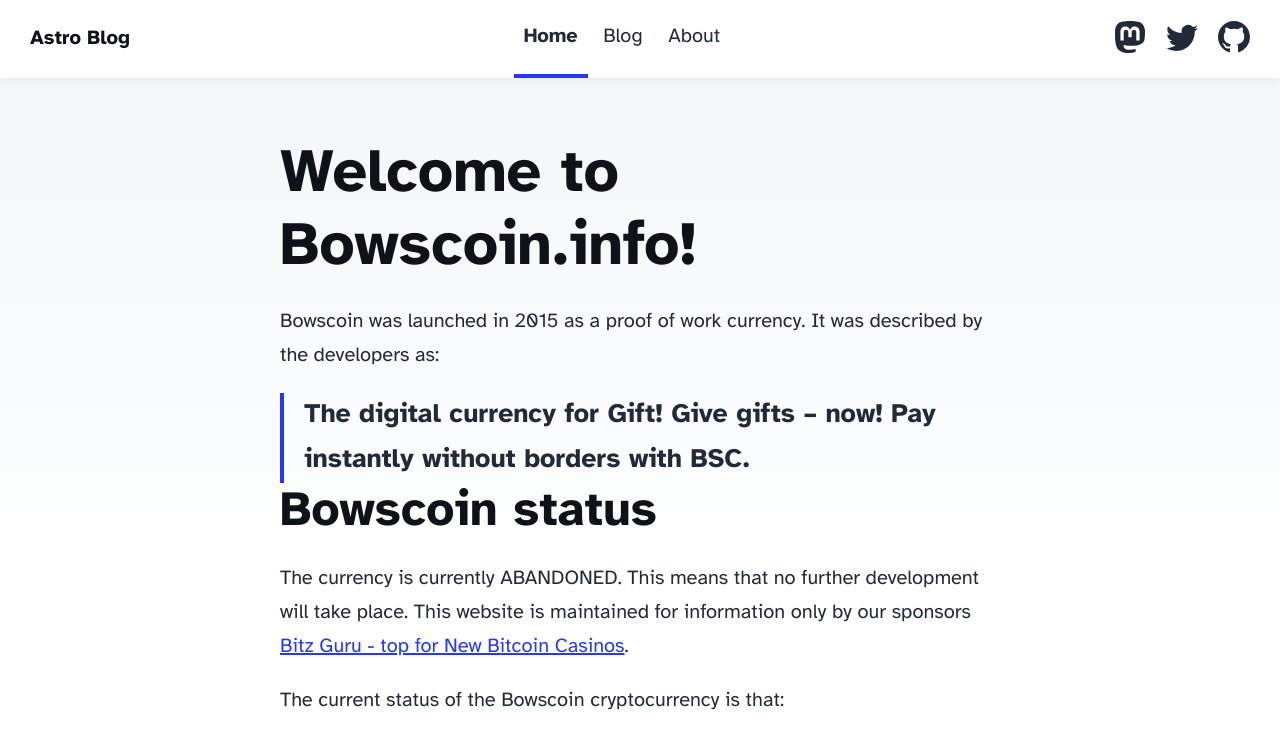
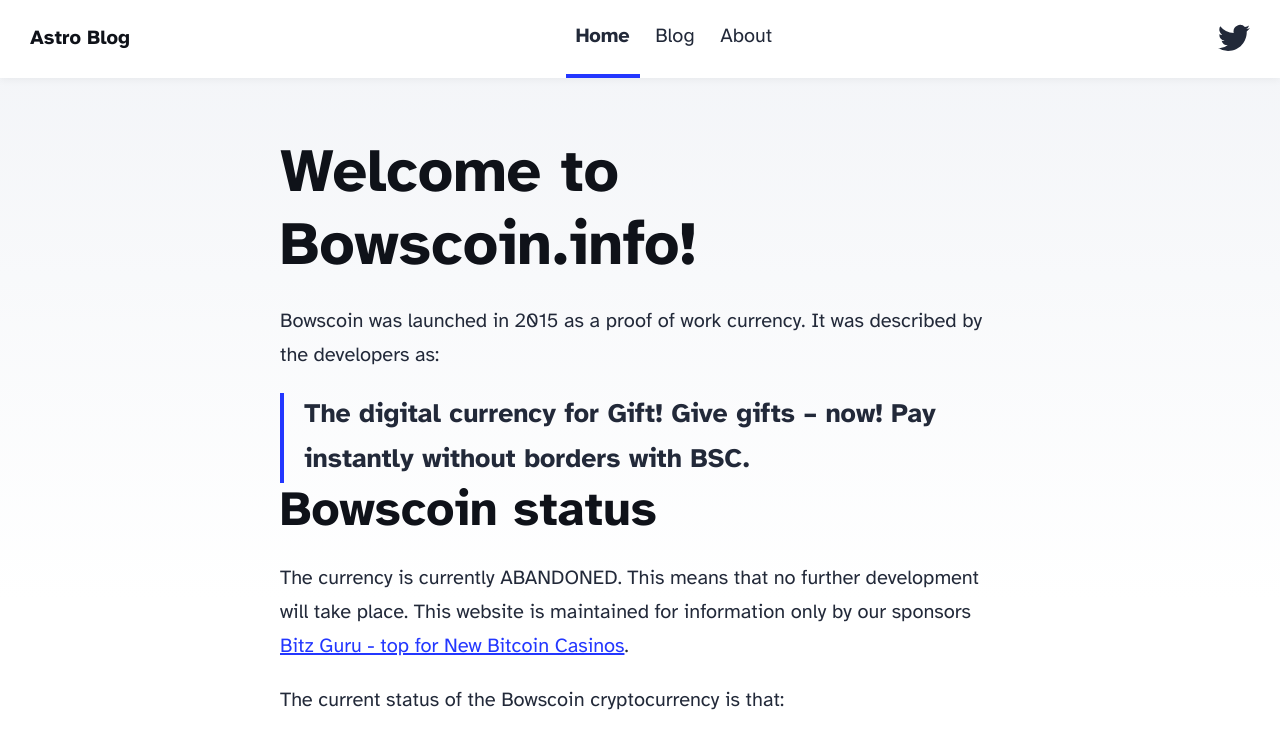
Before and after one commit to casinowizardry-design/astro-blog-starter-template, an Astro site: page / in a window 1280 px wide. Shown: the top 735 px of the page. Built offline with nearby package versions, Linux system fonts and the light colour scheme; Astro itself is replaced by a stand-in of ours.

Commit message:
Update Header.astro

```diff
--- a/src/components/Header.astro
+++ b/src/components/Header.astro
@@ -12,30 +12,12 @@ import { SITE_TITLE } from '../consts';
 			<HeaderLink href="/about">About</HeaderLink>
 		</div>
 		<div class="social-links">
-			<a href="https://m.webtoo.ls/@astro" target="_blank">
-				<span class="sr-only">Follow Astro on Mastodon</span>
-				<svg viewBox="0 0 16 16" aria-hidden="true" width="32" height="32"
-					><path
-						fill="currentColor"
-						d="M11.19 12.195c2.016-.24 3.77-1.475 3.99-2.603.348-1.778.32-4.339.32-4.339 0-3.47-2.286-4.488-2.286-4.488C12.062.238 10.083.017 8.027 0h-.05C5.92.017 3.942.238 2.79.765c0 0-2.285 1.017-2.285 4.488l-.002.662c-.004.64-.007 1.35.011 2.091.083 3.394.626 6.74 3.78 7.57 1.454.383 2.703.463 3.709.408 1.823-.1 2.847-.647 2.847-.647l-.06-1.317s-1.303.41-2.767.36c-1.45-.05-2.98-.156-3.215-1.928a3.614 3.614 0 0 1-.033-.496s1.424.346 3.228.428c1.103.05 2.137-.064 3.188-.189zm1.613-2.47H11.13v-4.08c0-.859-.364-1.295-1.091-1.295-.804 0-1.207.517-1.207 1.541v2.233H7.168V5.89c0-1.024-.403-1.541-1.207-1.541-.727 0-1.091.436-1.091 1.296v4.079H3.197V5.522c0-.859.22-1.541.66-2.046.456-.505 1.052-.764 1.793-.764.856 0 1.504.328 1.933.983L8 4.39l.417-.695c.429-.655 1.077-.983 1.934-.983.74 0 1.336.259 1.791.764.442.505.661 1.187.661 2.046v4.203z"
-					></path></svg
-				>
-			</a>
-			<a href="https://twitter.com/astrodotbuild" target="_blank">
-				<span class="sr-only">Follow Astro on Twitter</span>
+			<a href="https://x.com/BowscoinBSC" target="_blank">
+				<span class="sr-only">Follow Bowscoin on Twitter</span>
 				<svg viewBox="0 0 16 16" aria-hidden="true" width="32" height="32"
 					><path
 						fill="currentColor"
 						d="M5.026 15c6.038 0 9.341-5.003 9.341-9.334 0-.14 0-.282-.006-.422A6.685 6.685 0 0 0 16 3.542a6.658 6.658 0 0 1-1.889.518 3.301 3.301 0 0 0 1.447-1.817 6.533 6.533 0 0 1-2.087.793A3.286 3.286 0 0 0 7.875 6.03a9.325 9.325 0 0 1-6.767-3.429 3.289 3.289 0 0 0 1.018 4.382A3.323 3.323 0 0 1 .64 6.575v.045a3.288 3.288 0 0 0 2.632 3.218 3.203 3.203 0 0 1-.865.115 3.23 3.23 0 0 1-.614-.057 3.283 3.283 0 0 0 3.067 2.277A6.588 6.588 0 0 1 .78 13.58a6.32 6.32 0 0 1-.78-.045A9.344 9.344 0 0 0 5.026 15z"
-					></path></svg
-				>
-			</a>
-			<a href="https://github.com/withastro/astro" target="_blank">
-				<span class="sr-only">Go to Astro's GitHub repo</span>
-				<svg viewBox="0 0 16 16" aria-hidden="true" width="32" height="32"
-					><path
-						fill="currentColor"
-						d="M8 0C3.58 0 0 3.58 0 8c0 3.54 2.29 6.53 5.47 7.59.4.07.55-.17.55-.38 0-.19-.01-.82-.01-1.49-2.01.37-2.53-.49-2.69-.94-.09-.23-.48-.94-.82-1.13-.28-.15-.68-.52-.01-.53.63-.01 1.08.58 1.23.82.72 1.21 1.87.87 2.33.66.07-.52.28-.87.51-1.07-1.78-.2-3.64-.89-3.64-3.95 0-.87.31-1.59.82-2.15-.08-.2-.36-1.02.08-2.12 0 0 .67-.21 2.2.82.64-.18 1.32-.27 2-.27.68 0 1.36.09 2 .27 1.53-1.04 2.2-.82 2.2-.82.44 1.1.16 1.92.08 2.12.51.56.82 1.27.82 2.15 0 3.07-1.87 3.75-3.65 3.95.29.25.54.73.54 1.48 0 1.07-.01 1.93-.01 2.2 0 .21.15.46.55.38A8.012 8.012 0 0 0 16 8c0-4.42-3.58-8-8-8z"
 					></path></svg
 				>
 			</a>
```
